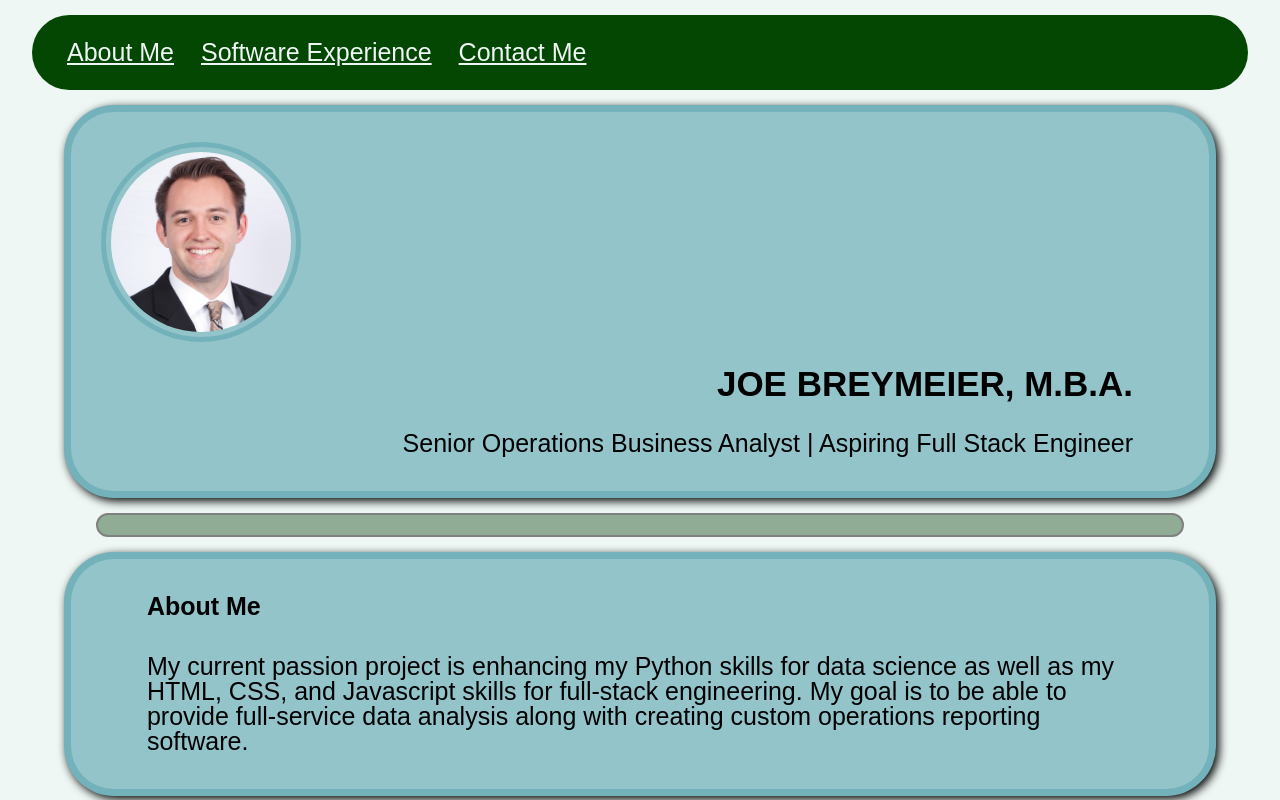
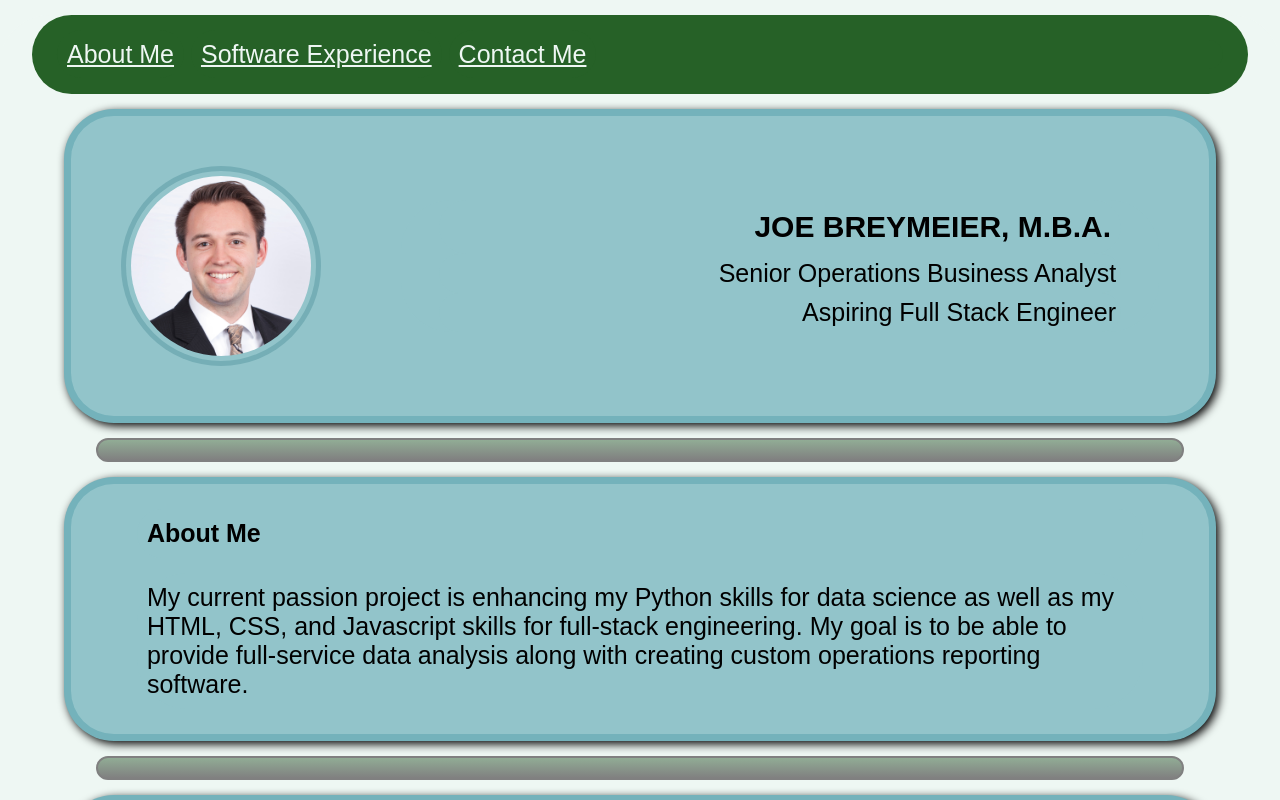
Before and after one commit to joeybrey/joeybrey.github.io, a plain HTML site: page index.html in a window 1280 px wide. Shown: the top 800 px of the page. Drawn offline with Linux system fonts and the light colour scheme.

Commit message:
commit on 'main'

```diff
--- a/Sources/CSS/Portfolio.css
+++ b/Sources/CSS/Portfolio.css
@@ -5,13 +5,12 @@
     border-radius: 50px;
     margin: 15px auto;
     padding: 10px;
-    display: flexbox;
     box-sizing: border-box;
     font-size: 25px;
     text-align: left;
     justify-content: center;
     width: 100%;
-    line-height: 25px;
+    align-items: center;
 }
 
 html,
@@ -26,11 +25,18 @@ header {
     position: sticky;
     top: 7px;
     padding: 25px;
+    opacity: 0.85;
+    z-index: 1;
+}
+
+nav {
+    background-color: rgb(3, 71, 3);
+    padding: 0px;
+    margin: 0px;
 }
 
 .bubble {
     background-color: rgb(146, 196, 202);
-    z-index: 1;
     width: 90%;
     border: 7px solid rgba(10, 116, 134, 0.219);
     box-shadow: 3px 3px 10px black;
@@ -38,46 +44,63 @@ header {
 
 .contents {
     background-color: rgb(146, 196, 202);
-    z-index: 1;
     width: 90%;
 }
 
 #headshot {
+    animation-name: headshot;
+    animation-duration: 2.75s;
+    animation-iteration-count: infinite;
     width: 200px;
     border: 5px solid rgba(10, 116, 134, 0.219);
     border-radius: 50%;
     padding: 5px;
-    margin: 20px 0px 0px 20px;
+    margin: 40px;
+    max-width: 100%;
+    height: auto;
+}
+
+@keyframes headshot {
+    0% {
+        border: 5px solid rgba(10, 116, 134, 0.219);
+    }
+    50% {
+        border: 5px solid gray;
+    }
+    100% {
+        border: 5px solid rgba(10, 116, 134, 0.219);
+    }
 }
 
 #name {
     text-transform: uppercase;
-    font-size: 35px;
     text-align: right;
+    margin: 0px;
+    font-size: 30px;
+    white-space: nowrap;
 }
 
-#job-title {
-    font-weight: 500;
+.job-title {
     text-align: right;
+    font-weight: lighter;
+    margin: 0px;
+    padding: 5px;
+    font-size: 25px;
 }
 
 li {
     list-style: square;
     background-color: rgb(146, 196, 202);
-    z-index: 1;
     width: 90%;
     padding: 0px;
-}
-
-footer {
-    background-color: rgb(3, 71, 3);
-    width: 95%;
-    padding: 25px;
 }
 
 #contact-info {
     background-color: rgb(3, 71, 3);
     text-align: center;
+    width: 95%;
+    padding: 25px;
+    opacity: 0.85;
 }
 
 a {
@@ -86,8 +109,25 @@ a {
     color: rgb(238, 247, 243);
 }
 
+a:hover {
+    transform: scale(1.05);
+}
+
 hr {
     border: 2px solid gray;
     background-color: rgb(145, 172, 149);
     width: 85%;
+    background: linear-gradient(180deg, rgb(145, 172, 149), gray);
 }
+
+#profile {
+    display: flex;
+    flex-direction: row;
+}
+
+#name-and-title {
+    display: flex;
+    flex-direction: column;
+    padding: 0px;
+    margin: 40px;
+}
--- a/index.html
+++ b/index.html
@@ -5,16 +5,21 @@
         <title>Joe's Portfolio Website</title>
         <link rel="icon" href="./Sources/JPG/Memoji.jpg">
     </head>
+    <body>
         <header>
+            <nav>
                 <a href="#about-me">About Me</a>
                 <a href="#software-experience">Software Experience</a>
                 <a href="#contact-info">Contact Me</a>
+            </nav>
         </header>
-    <body>
-        <div class="bubble">
-            <img id="headshot" class="contents" src="./Sources/JPG/Joe-Breymeier-square.jpg">
+        <div id="profile" class="bubble">
+            <img id="headshot" alt="headshot photo" class="contents" src="./Sources/JPG/Joe-Breymeier-square.jpg">
+            <div id="name-and-title" class="contents">
                 <h1 id="name" class="contents">Joe Breymeier, M.B.A.</h1>
-            <h2 id="job-title" class="contents">Senior Operations Business Analyst | Aspiring Full Stack Engineer</h2>
+                <h2 class="job-title contents">Senior Operations Business Analyst</h2>
+                <h2 class="job-title contents">Aspiring Full Stack Engineer</h2>
+            </div>
         </div>
         <hr>
         <div id="statement" class="bubble">
@@ -34,8 +39,6 @@
                     <li>Javascript</li>
                 </ul>
         </div>
-    </body>
-    <footer>
         <div id="contact-info">
             <a href="./Sources/WORD/Joseph Breymeier Resume.docx" target="-blank">Resume</a>
             <a href="tel:609-304-3469" target="_blank">Phone</a>
@@ -43,5 +46,7 @@
             <a href="https://www.linkedin.com/in/joseph-breymeier/" target="_blank">LinkedIn</a>
             <a id="resume" href="https://github.com/joeybrey" target="_blank">GitHub</a>
         </div>
+        <footer>
         </footer>
+    </body>
 </html>
```
Lines whose indentation alone changed are shown as unchanged.
